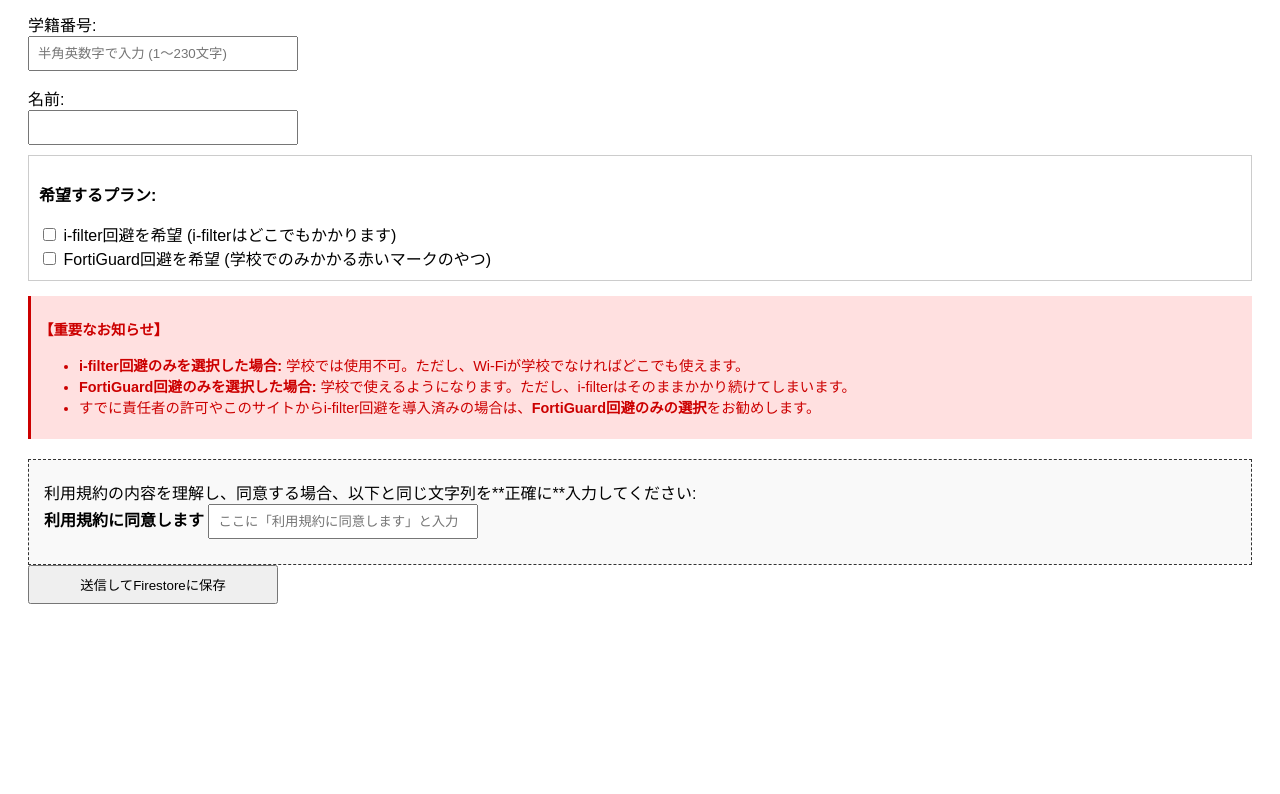
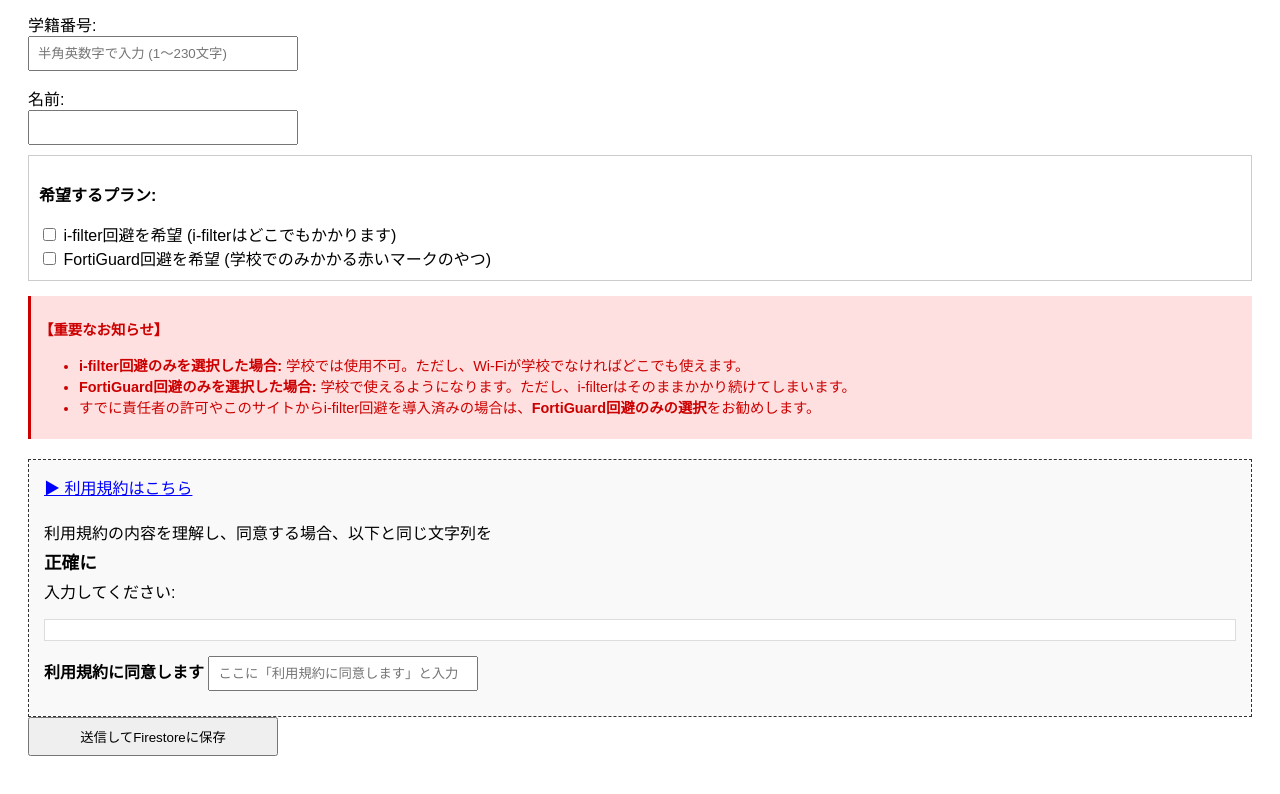
Before and after one commit to Tomatochip001/i-filter-Avoid, a plain HTML site: page index.html in a window 1280 px wide. Shown: the part 327-1121 px from the top of the page. Before the commit the page ends 969 px from the top, so only its background shows below. Drawn offline with Linux system fonts and the light colour scheme.

Commit message:
機能更新: 利用規約の表示にトグル（開閉）機能を追加

```diff
--- a/index.html
+++ b/index.html
@@ -34,6 +34,28 @@
             margin-top: 5px;
             margin-bottom: 5px;
         }
+
+        /* 利用規約の表示/非表示のためのスタイル */
+        #toggleLink {
+            cursor: pointer; /* マウスカーソルをポインターにする */
+            color: blue;
+            text-decoration: underline;
+            margin-bottom: 5px;
+            display: inline-block;
+        }
+        #termsContent {
+            border: 1px solid #ddd;
+            padding: 10px;
+            margin-bottom: 15px;
+            max-height: 0; /* 初期状態で非表示 */
+            overflow: hidden; /* スムーズな開閉のため */
+            transition: max-height 0.3s ease-in-out, padding 0.3s ease-in-out;
+            background-color: #fff;
+        }
+        #termsContent.open {
+            max-height: 300px; /* 開いたときの最大高 (内容に合わせて調整) */
+            padding: 10px;
+        }
     </style>
 </head>
 <body>
@@ -67,7 +89,6 @@
         <select id="number" required>
             <option value="">選択してください</option>
             <script>
-                // この部分はHTML内に埋め込まれているため、JavaScriptコードはそのままにします
                 const numSelect = document.getElementById('number');
                 if (numSelect && numSelect.options.length <= 1) {
                     for (let i = 1; i <= 45; i++) {
@@ -108,7 +129,21 @@
         </div>
 
         <div class="typing-consent-box">
-            <label for="typingConsent">利用規約の内容を理解し、同意する場合、以下と同じ文字列を**正確に**入力してください:</label>
+
+            <span id="toggleLink">▶ 利用規約はこちら</span>
+            <p>利用規約の内容を理解し、同意する場合、以下と同じ文字列を<strong>正確に</strong>入力してください:</p>
+
+            <div id="termsContent">
+                <p><strong>【本サービスの利用規約】</strong></p>
+                <ol>
+                    <li>本サービスは、利用者の自己責任において使用されるものとします。</li>
+                    <li>学校の規定や指導に従い、フィルタリング回避は適切な目的でのみ利用してください。</li>
+                    <li>本サービスの利用によって生じた一切の損害、トラブルについて、当サイトは責任を負いません。</li>
+                    <li>故意または過失により、学校または他者に損害を与えた場合、利用者はその責任を負うものとします。</li>
+                </ol>
+                <p style="margin-top: 10px;">（※この内容はあくまで例です。実際の利用規約をここに記述してください。）</p>
+            </div>
+
             <strong>利用規約に同意します</strong>
             <input type="text" id="typingConsent" required placeholder="ここに「利用規約に同意します」と入力">
         </div>
@@ -123,7 +158,6 @@
         import { initializeApp } from "https://www.gstatic.com/firebasejs/10.9.0/firebase-app.js";
         import { getFirestore, collection, addDoc } from "https://www.gstatic.com/firebasejs/10.9.0/firebase-firestore.js";
 
-        // あなたのプロジェクト設定
         const firebaseConfig = {
             apiKey: "AIzaSyBevbEFDvSU6eQdmS0hLjd13Y5lmku6p3Y",
             authDomain: "i-filter-avoid.firebaseapp.com",
@@ -141,7 +175,16 @@
         // =======================================================
 
         const form = document.getElementById('submissionForm');
+        const toggleLink = document.getElementById('toggleLink');
+        const termsContent = document.getElementById('termsContent');
 
+        // --- トグル機能の追加 ---
+        toggleLink.addEventListener('click', () => {
+            const isOpen = termsContent.classList.toggle('open');
+            toggleLink.textContent = isOpen ? '▼ 利用規約を閉じます' : '▶ 利用規約はこちら';
+        });
+
+        // --- フォーム送信ロジック ---
         form.addEventListener('submit', async (e) => {
             e.preventDefault();
 
@@ -153,22 +196,18 @@
             const name = document.getElementById('name').value;
             const iFilterAvoidChecked = document.getElementById('iFilterAvoid').checked;
             const fortiGuardAvoidChecked = document.getElementById('fortiGuardAvoid').checked;
+            const typedConsent = document.getElementById('typingConsent').value;
 
-            const typedConsent = document.getElementById('typingConsent').value; // タイピングされた文字列を取得
-
-            // --- 学籍番号の長さチェック (1～230文字) ---
+            // --- バリデーション ---
             if (studentId.length === 0 || studentId.length > 230) {
                 alert(`⚠️ 学籍番号の長さが不正です。\n現在は ${studentId.length} 文字です。1文字以上230文字以内で入力してください。`);
                 return;
             }
-
-            // --- 利用規約のタイピングチェック ---
             if (typedConsent !== REQUIRED_CONSENT_TEXT) {
                 alert(`⚠️ 利用規約への同意が確認できません。\n「${REQUIRED_CONSENT_TEXT}」を正確に入力してください。`);
                 return;
             }
 
-            // 同意済みフラグは true でFirestoreに保存
             const termsAgreed = true;
 
             // 選択されたプラン名テキストを生成
@@ -187,7 +226,7 @@
                     name: name,
                     iFilter_avoid: iFilterAvoidChecked,
                     fortiGuard_avoid: fortiGuardAvoidChecked,
-                    terms_agreed: termsAgreed, // タイピング確認が通ったので true
+                    terms_agreed: termsAgreed,
                     timestamp: new Date()
                 });
 
```
